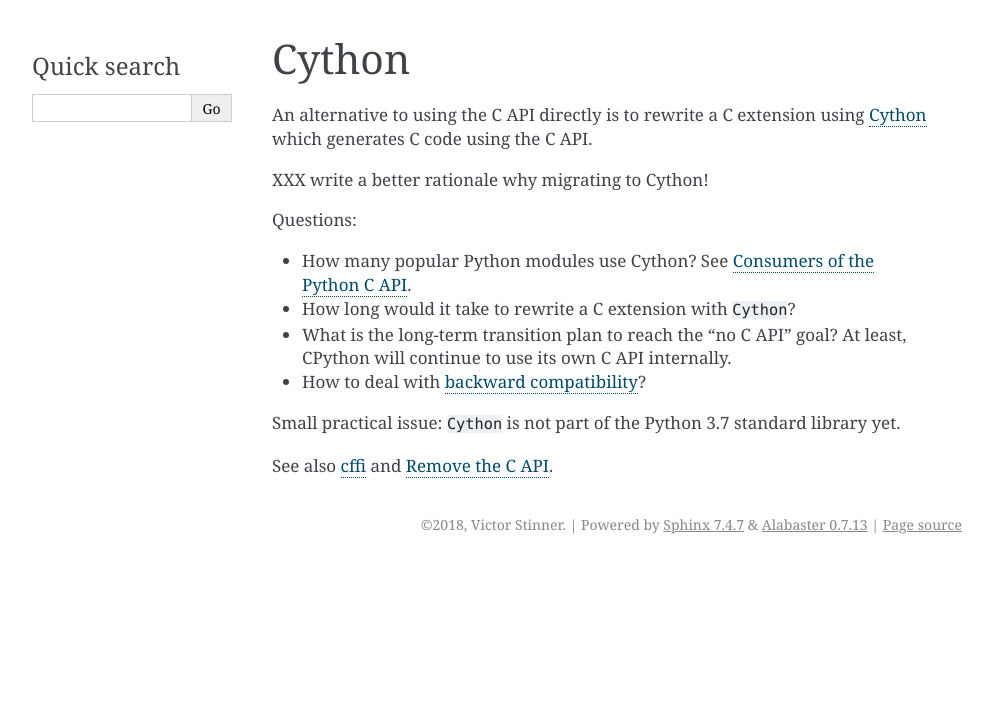
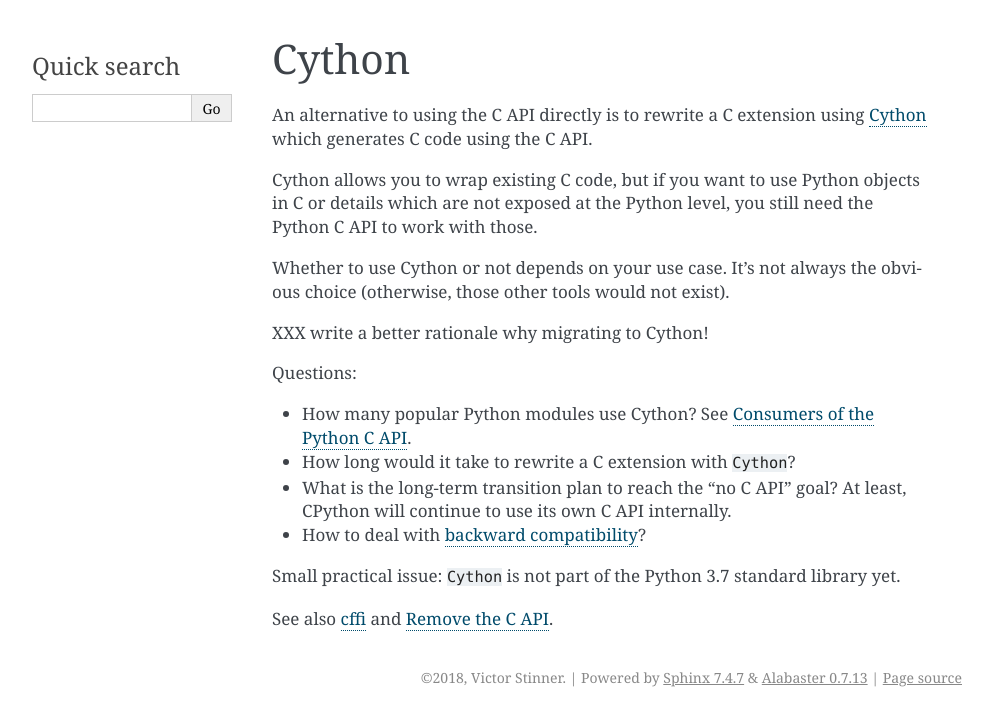
Before and after one commit to pythoncapi/pythoncapi, a Sphinx documentation site: the page built from doc/cython.rst, in a window 1280 px wide. Shown: the top 726 px of the page, without its empty margins (148-1141 px from the left). Built offline with Sphinx 7.4.7, drawn with Linux system fonts in a browser that asks for light colours.

Commit message:
elaborate Cython rationale

```diff
--- a/doc/cython.rst
+++ b/doc/cython.rst
@@ -6,6 +6,14 @@
 
 An alternative to using the C API directly is to rewrite a C extension using
 `Cython <http://cython.org/>`__ which generates C code using the C API.
+
+Cython allows you to wrap existing C code, but if you want to use Python
+objects in C or details which are not exposed at the Python level, you still
+need the Python C API to work with those.
+
+Whether to use Cython or not depends on your use case. It's not
+always the obvious choice (otherwise, those other tools would not
+exist).
 
 XXX write a better rationale why migrating to Cython!
 
```
